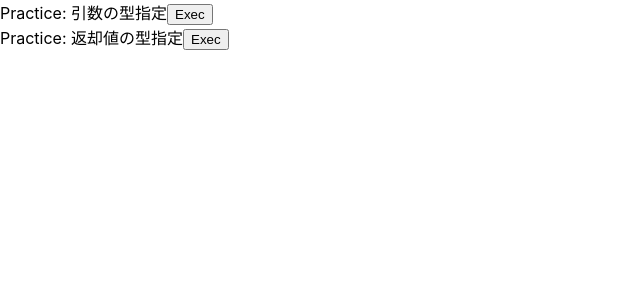
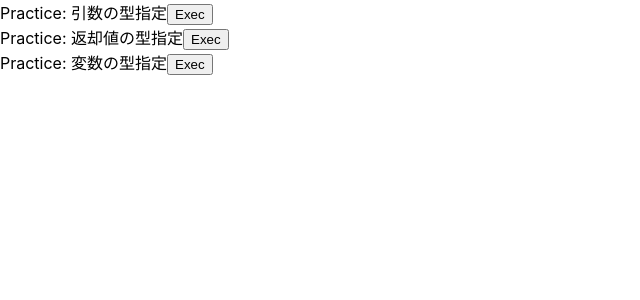
Before and after one commit to tayutaedomo/react-typescript-sandbox, a React (Create React App) app: page /practices in a window 1280 px wide. Shown: the top 300 px of the page, without its empty margins (0-640 px from the left). Built offline with nearby package versions, Linux system fonts and the light colour scheme.

Commit message:
add: Practice3 component

```diff
--- /dev/null
+++ b/src/components/practices/Practice3.tsx
@@ -0,0 +1,26 @@
+import React from 'react';
+
+const Practice3 = () => {
+  // const getTotalFee = (num: number): string => {
+  const getTotalFee = (num: number): number => {
+    const total = num * 1.1;
+    // return total.toString();
+    return total;
+  };
+
+  // const onClickPractice = () => calcTotalFee('1,000');
+  const onClickPractice = () => {
+    let total: number = 0;
+    total = getTotalFee(1000);
+    console.log(total);
+  };
+
+  return (
+    <div>
+      <label>Practice: 変数の型指定</label>
+      <button onClick={onClickPractice}>Exec</button>
+    </div>
+  );
+};
+
+export default Practice3;
--- a/src/components/practices/Practices.tsx
+++ b/src/components/practices/Practices.tsx
@@ -2,12 +2,14 @@ import React from 'react';
 
 import Practice1 from './Practice1';
 import Practice2 from './Practice2';
+import Practice3 from './Practice3';
 
 const Practices = () => {
   return (
     <>
       <Practice1 />
       <Practice2 />
+      <Practice3 />
     </>
   );
 };
```
